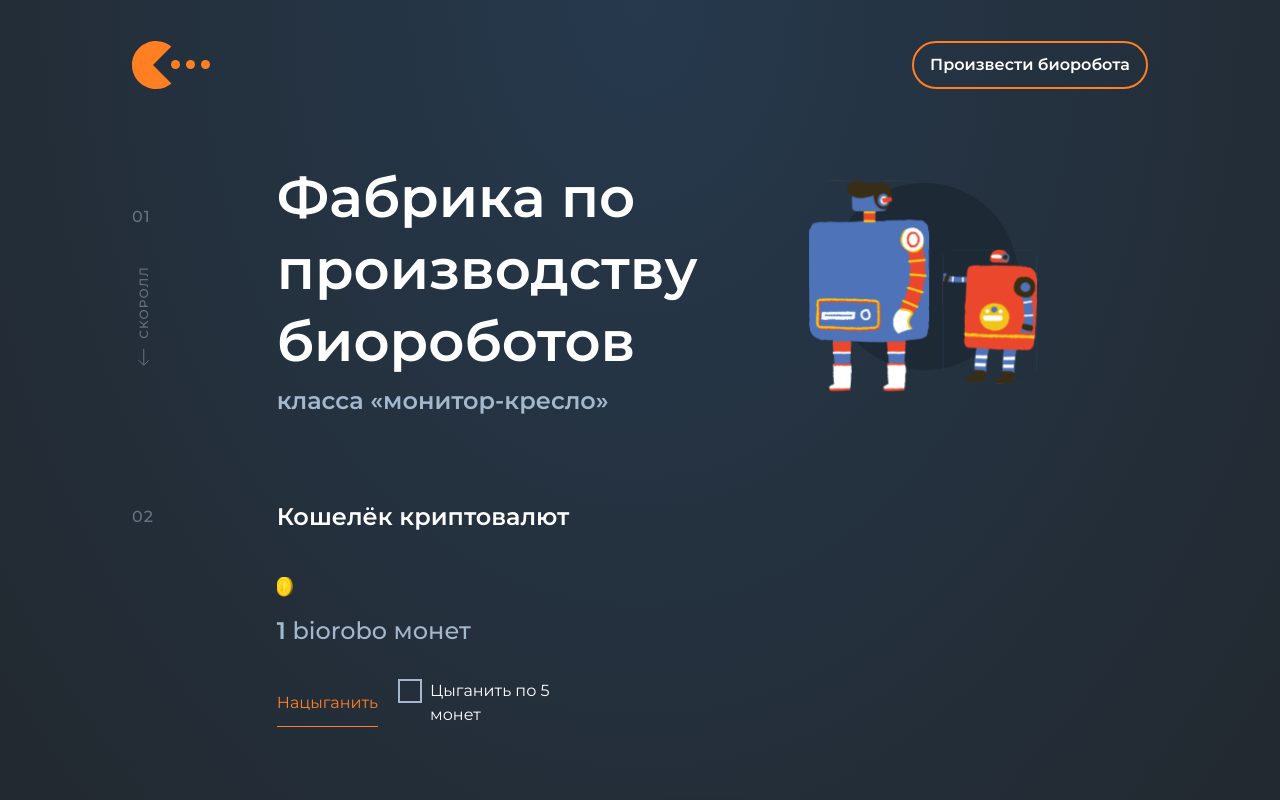
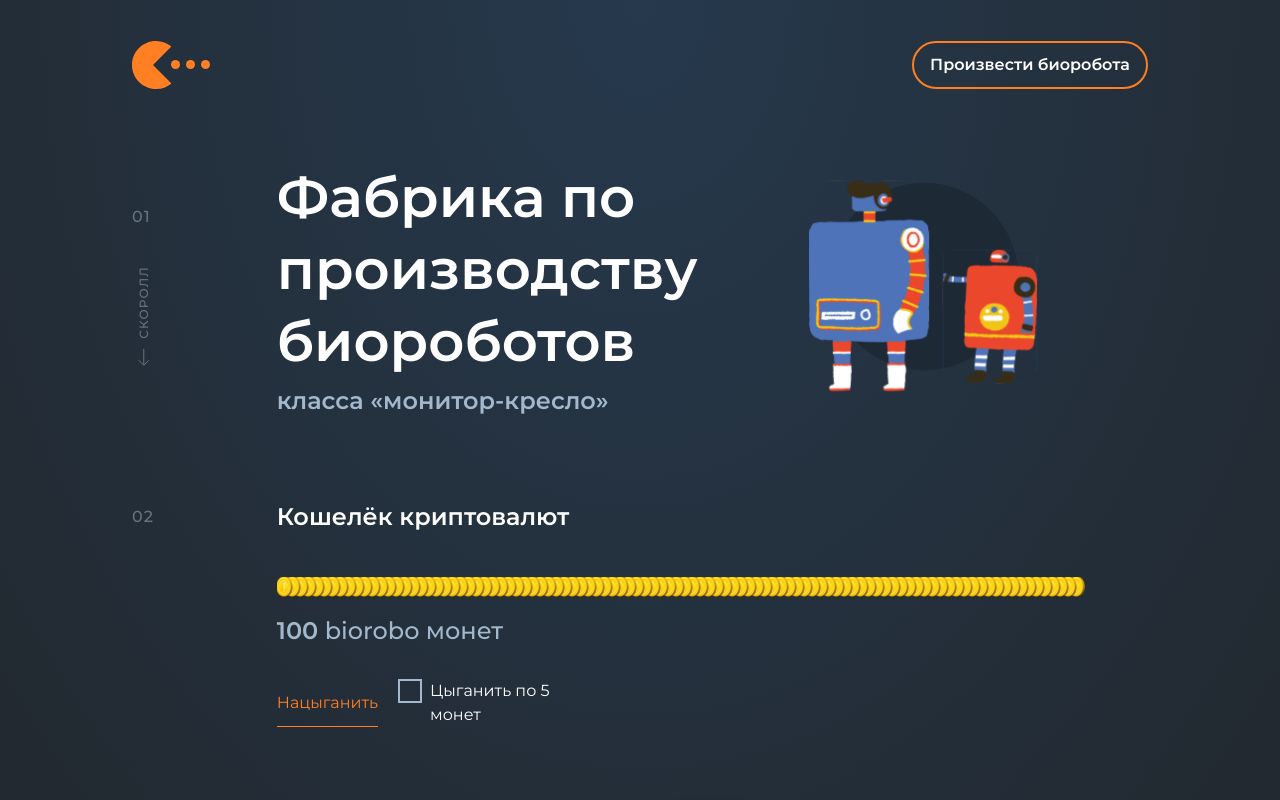
Before and after one commit to ManyakovS/TestRobots, a Vue app: page / in a window 1280 px wide. Shown: the top 800 px of the page. Built offline with nearby package versions, Linux system fonts and the light colour scheme.

Commit message:
Тестовые изменения

```diff
--- a/src/components/Manufacture/ComponentList.vue
+++ b/src/components/Manufacture/ComponentList.vue
@@ -28,16 +28,19 @@ let status = ref([true, true, true, true])
 const enableItem = () => {
 
     if (available.value <= props.component.required) {
+        console.log('3')
         if (available.value - installed.value > 0) {
+            console.log('4')
             status.value[available.value - 1] = false
         }
+
     }
     return status;
 }
 
 const disableItem = () => {
-
     if (available.value <= props.component.required) {
+        console.log('5')
         if (installed.value - available.value <= 0) {
             status.value[available.value] = true
         }
@@ -60,7 +63,15 @@ watch(
             status = enableItem()
         }
         else {
-            status = disableItem()
+            console.log('new' + newValue)
+            console.log('installed' + installed.value)
+            console.log('old' + oldValue)
+            if(newValue + installed.value !== oldValue){
+
+                status = disableItem()
+                console.log('1')
+
+            }
         }
     },
     { deep: true }
--- a/src/stores/RobotStore.ts
+++ b/src/stores/RobotStore.ts
@@ -8,7 +8,7 @@ export const useRobotStore = defineStore("RobotStore", () => {
     const headerTextButton: string = 'Произвести биоробота';
     const homePageText: string = 'Фабрика по производству биороботов';
 
-    const coin = ref(1);
+    const coin = ref(100);
     const coinLimit: number = 100;
     const coinPerClick: number = 1;
     const coinBustStatus = ref(false);
@@ -81,7 +81,7 @@ export const useRobotStore = defineStore("RobotStore", () => {
         if (accessory.count > 0) {
             let installed: number;
             accessoryInDeveloping.value.components.find(c => c.type == name) != undefined ? installed = accessoryInDeveloping.value.components.find(c => c.type == name)?.installed! : installed = 0;
-            if(accessory.count > installed) {
+            if(accessory.count >= installed) {
 
                 if (coin_hash <= coinLimit) {
                     coin.value = coin_hash
@@ -103,7 +103,7 @@ export const useRobotStore = defineStore("RobotStore", () => {
         let component = accessoryInDeveloping.value.components.find(c => c.type == type)!
         if(component != undefined){
             component.installed++
-/*             setAccessoryInInventory(type, -1) */
+            setAccessoryInInventory(type, -1)
         }
     }
 
@@ -111,7 +111,7 @@ export const useRobotStore = defineStore("RobotStore", () => {
         let component = accessoryInDeveloping.value.components.find(c => c.type == type)!
         if(component != undefined){
             component.installed--
-/*             setAccessoryInInventory(type, 1) */
+            setAccessoryInInventory(type, 1)
         }
     }
 
```
